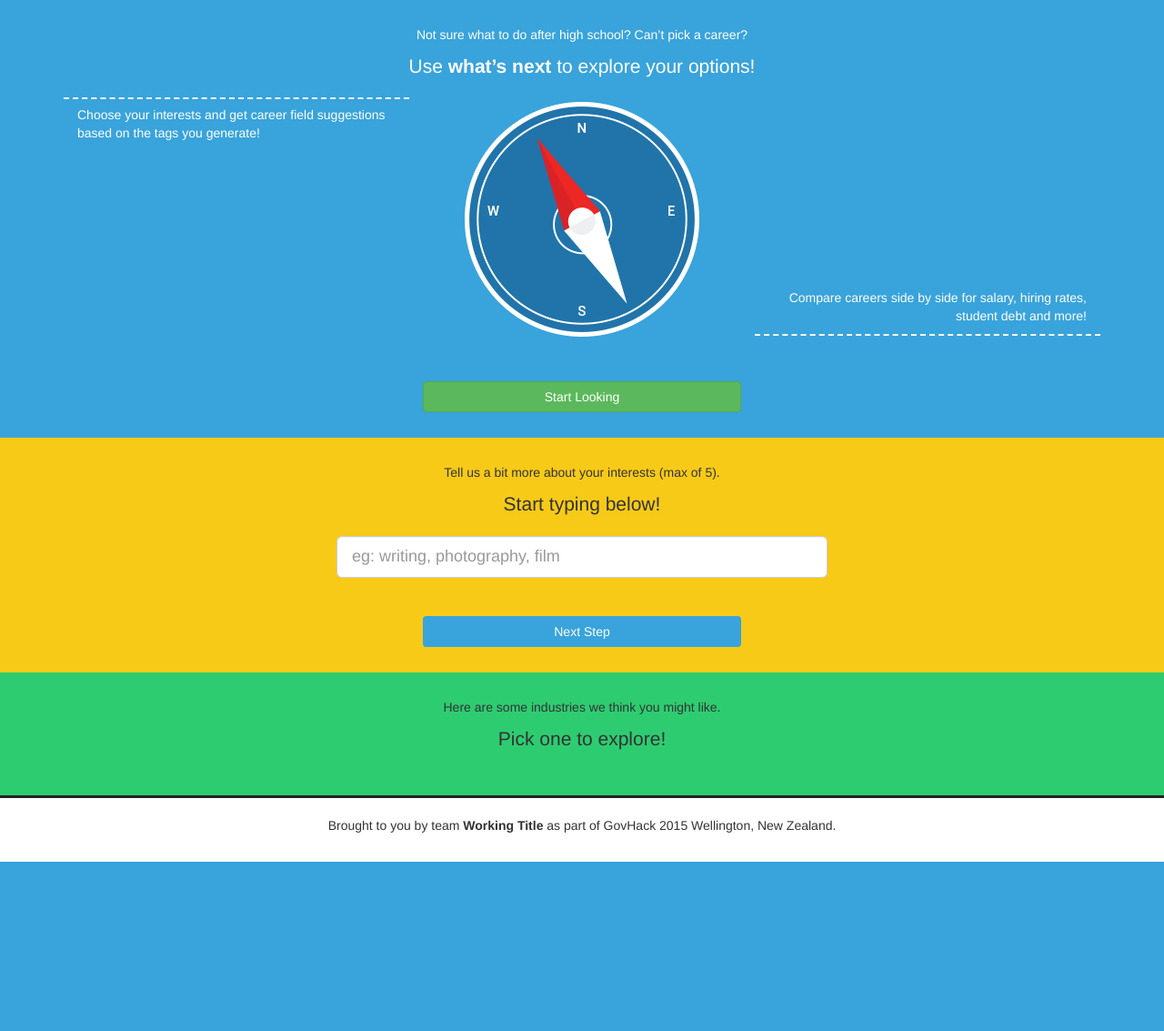
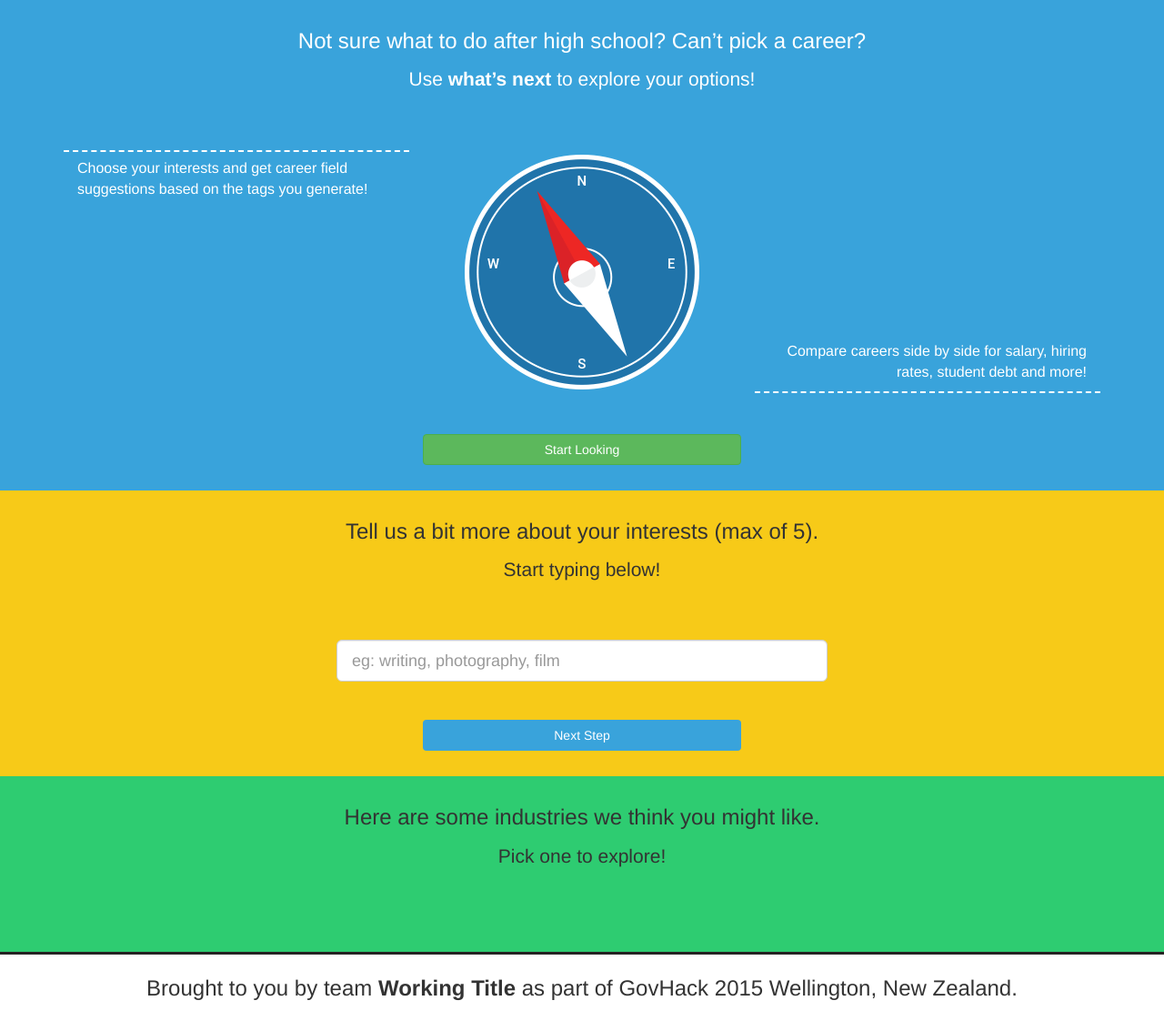
Before and after one commit to working-title/whats-next, a Django app: page / in a window 1280 px wide. Shown: the part 52-1185 px from the top of the page at 91% size. Before the commit the page ends 999 px from the top, so only its background shows below. Run offline with Django 3.2, Linux system fonts and the light colour scheme; parts of the project's set-up code (start-up, migrations or seed data) failed here and were passed over; some libraries are stand-ins or nearby versions.

Commit message:
Add paragraph formatting

```diff
--- a/pathways/static/pathways/css/main.css
+++ b/pathways/static/pathways/css/main.css
@@ -5,6 +5,16 @@ body {
 .row {
 	margin-left: 0px !important;
 	margin-right: 0px !important;
+}
+
+/*========TYPOGRAPHY==========*/
+
+p {
+	font-size: 24px;
+}
+
+.lead {
+	margin-bottom: 3em;
 }
 
 /*========CLEARFIX==========*/
@@ -94,9 +104,17 @@ body {
 	padding-top: 0.5em;
 }
 
+.top-tip p {
+	font-size: 16px;
+}
+
 .bottom-tip {
 	border-bottom: dashed 2px #fff;
 	padding-top: 15em;
+}
+
+.bottom-tip p {
+	font-size: 16px;
 }
 
 @media (max-width: 767px) {
```
